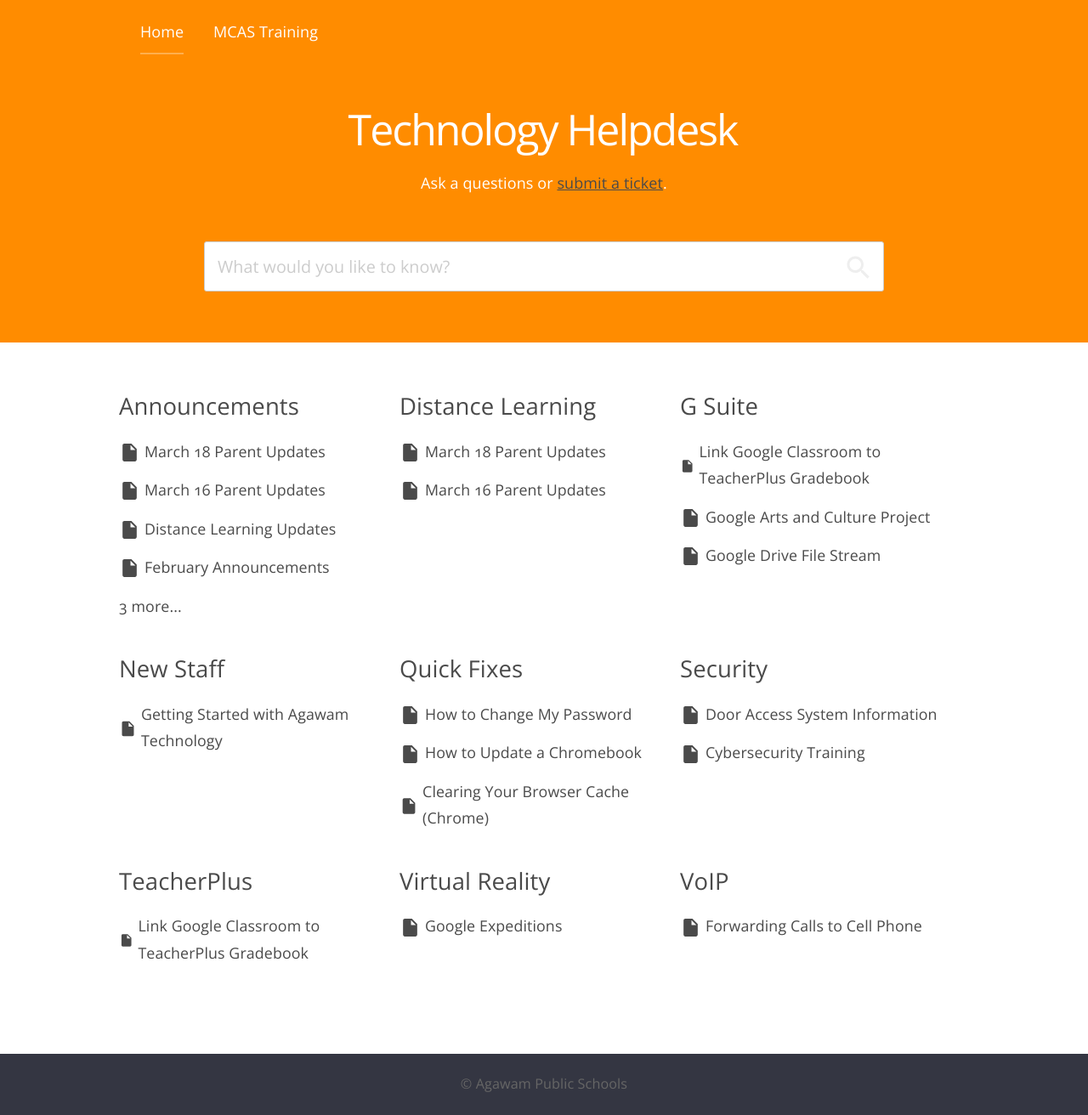
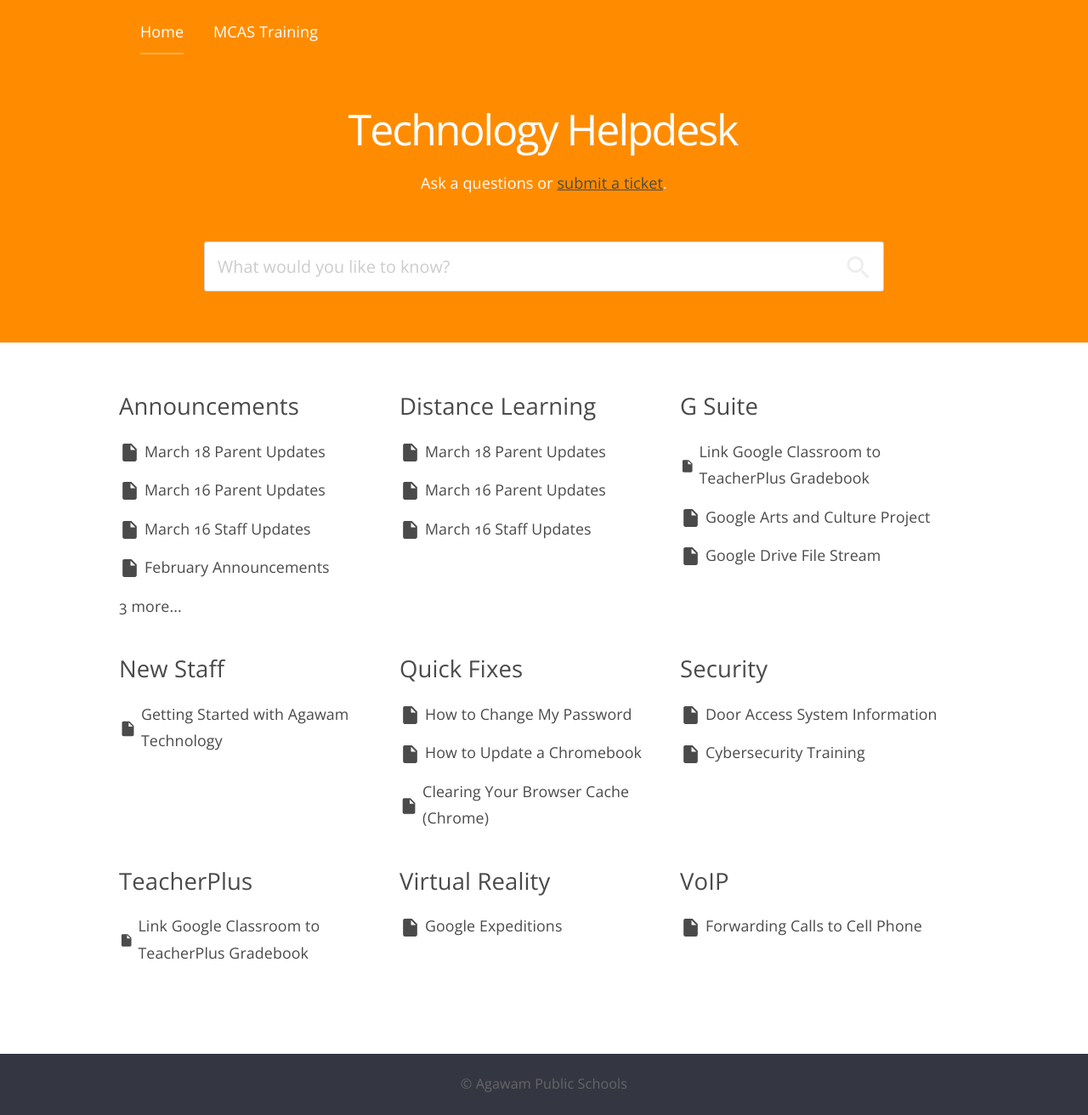
Before and after one commit to Agawam-IT/tech.agawamed.org, a Jekyll site: the page built from index.html, in a window 1280 px wide. Shown: the whole page at 85% size. Built offline with Jekyll 4.4.1, drawn with Linux system fonts in a browser that asks for light colours; nearby versions of some CDN libraries; a script that is not in the unit is left out.

Commit message:
Update 2020-03-16-distance-learning-updates.md

```diff
--- a/_posts/2020-03-16-distance-learning-updates.md
+++ b/_posts/2020-03-16-distance-learning-updates.md
@@ -1,10 +1,11 @@
 ---
 date: 2020-03-16
-title: Distance Learning Updates
+title: March 16 Staff Updates
 description:
 type: Document
 categories:
   - "announcements"
+  - "distance learning"
 ---
 Posted by Stephen Woicik on March 16, 2020
 
```
